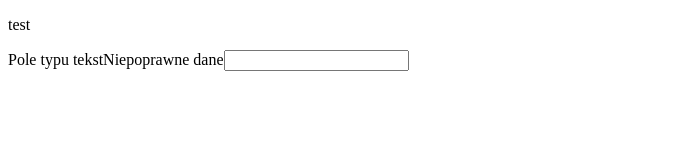
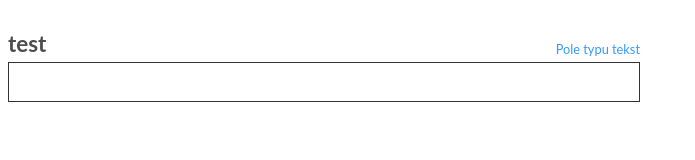
Before and after one commit to mswiechowicz/ojs, a website with bundled scripts: page src/index.html in a window 1280 px wide. Shown: the whole page, without its empty margins (0-695 px from the left). Built offline with nearby package versions, Linux system fonts and the light colour scheme.

Commit message:
input style"

```diff
--- a/src/index.html
+++ b/src/index.html
@@ -3,6 +3,7 @@
 <head>
     <meta charset="UTF-8">
     <title>Title</title>
+    <link rel="stylesheet" type="text/css" href="ojs/style/input.css">
     <script src="index.js" type="module"></script>
 </head>
 <body>
--- a/src/index.js
+++ b/src/index.js
@@ -1,8 +1,9 @@
-import Input from "./components/Input.js";
+import Input from "./ojs/components/Input.js";
+import o from "./ojs/ojs.js";
 
 const exampleDb = {
-    example: 'siema'
-}
+    example: 'test'
+};
 const input = new Input({
     label: 'test',
     name: 'example',
@@ -10,4 +11,9 @@ const input = new Input({
     type: 'text'
 });
 
-document.body.appendChild(input.init());
+
+document.body.appendChild(
+    o('div').setAttribute('style', 'width: 50%').add([
+        input.init()
+    ]).init()
+);
--- a/src/components/Input.js
+++ b/src/ojs/components/Input.js
@@ -118,10 +118,11 @@ class Input {
             .class([ 'text-warning', 'hidden' ]);
         this.input
             .id(this.idDOM)
-            .class('input')
+            .class('input__field')
             .event(this.event);
         this.labelEl
             .for(this.idDOM)
+            .class('input__label')
             .attr([
                 {
                     name: 'type',
--- /dev/null
+++ b/src/ojs/style/input.css
@@ -0,0 +1,61 @@
+.input, .input-file {
+    width: 100%;
+    min-width: 15rem;
+    margin: 0.5rem 0;
+    font-family: 'Lato', sans-serif;
+}
+.input__label, .input-file__label {
+    width: 100%;
+    position: relative;
+    display: flex;
+    flex-direction: row;
+    justify-content: space-between;
+    align-items: flex-end;
+}
+.input__label *, .input-file__label * {
+    margin-bottom: 5px;
+}
+.input__label p, .input-file__label p {
+    color: #4d4d4d;
+    font-size: 1.4rem;
+    font-weight: 700;
+}
+.input__label p a, .input-file__label p a {
+    color: #39f;
+}
+.input__label p a:hover, .input-file__label p a:hover {
+    color: #aad6ff;
+}
+.input__label span, .input-file__label span {
+    color: #39f;
+    font-size: 0.8rem;
+    white-space: nowrap;
+    margin-left: 1rem;
+}
+.input__field, .input-file__field {
+    border: 1px solid #333;
+    font-family: 'Lato', sans-serif;
+    box-sizing: border-box;
+    font-size: 1.2rem;
+    padding: 0 10px;
+    width: 100%;
+    height: 2.5rem;
+}
+.input__field[type=file], .input-file__field[type=file] {
+    padding: 0.7rem;
+}
+.input--invalid, .input-file--invalid {
+    border: 1px solid #f00;
+    box-shadow: 0 0 5px #f00;
+}
+.input__file-holder, .input-file__file-holder {
+    font-size: 1.2rem;
+    cursor: pointer;
+}
+.input__file-holder:hover h3, .input-file__file-holder:hover h3 {
+    text-decoration: underline;
+}
+
+.hidden {
+    display: none;
+}
```
Also changed, not shown: src/ojs/ojs.js (renamed from src/ojs.js).
